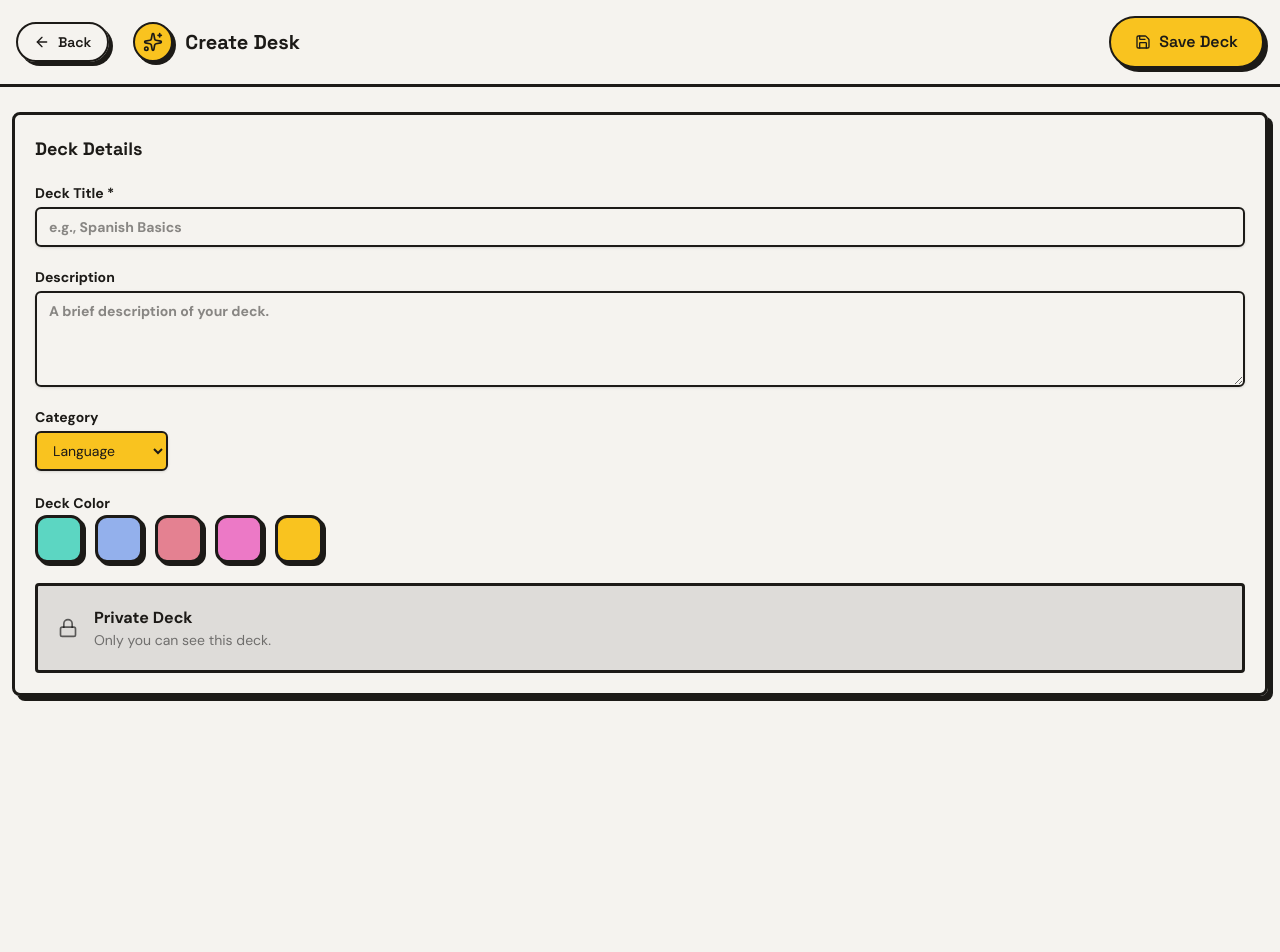
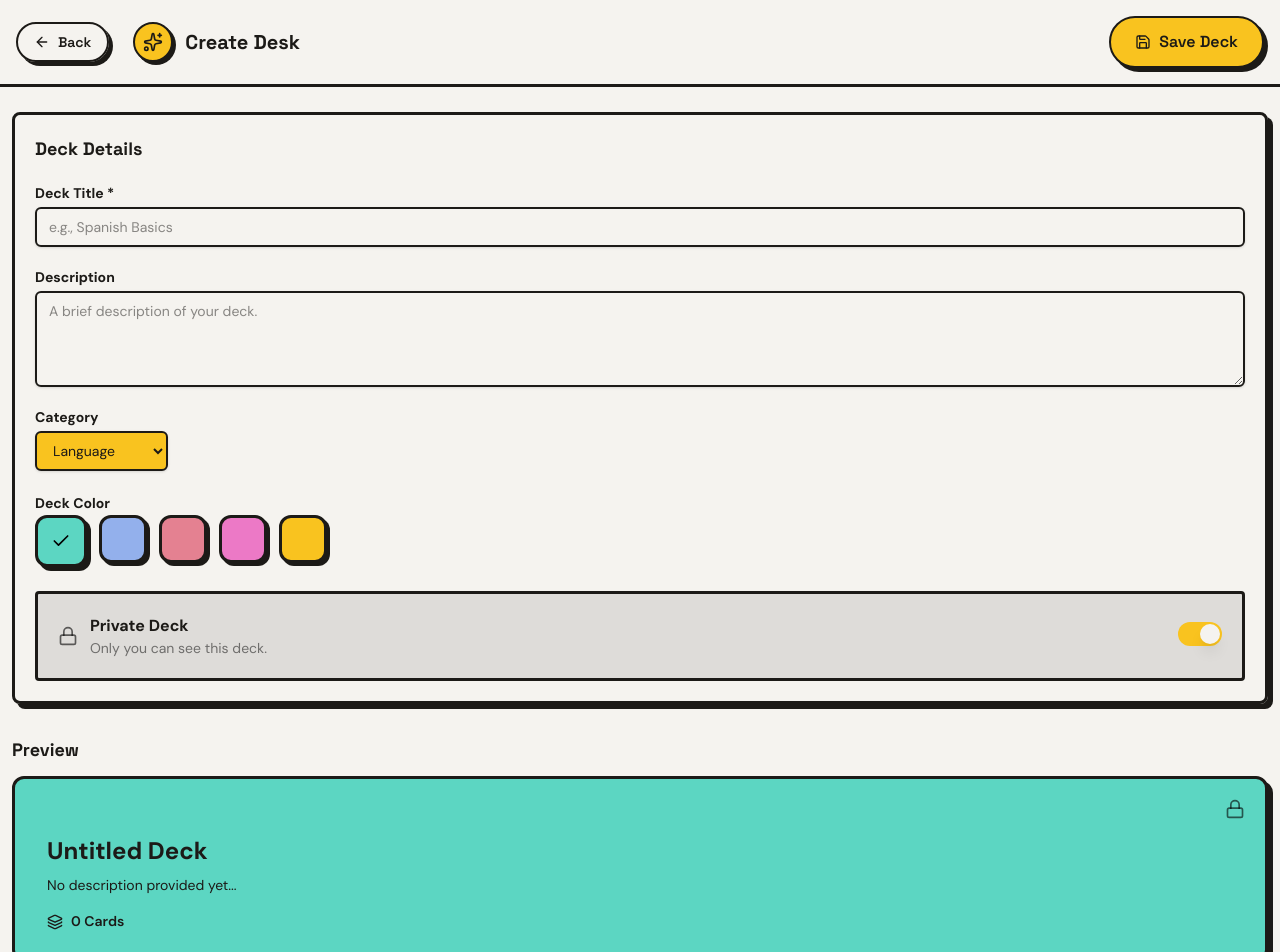
Before and after one commit to emiliofurrer00/languag.io-front-end, a Next.js app: page /decks/editor in a window 1280 px wide. Shown: the top 952 px of the page. Before the commit the page ends 800 px from the top, so only its background shows below. Built offline with nearby package versions, Linux system fonts and the light colour scheme.

Commit message:
add Deck editor page, DeckDetails & DeckPreview components and Switch UI component

```diff
--- a/app/decks/editor/page.tsx
+++ b/app/decks/editor/page.tsx
@@ -1,12 +1,25 @@
+'use client';
+
 import Navbar from '@/components/create-form/Navbar';
 import DeckDetails from '@/components/create-form/DeckDetails';
+import DeckPreview from '@/components/create-form/DeckPreview';
+import { useState } from 'react';
 
 export default function CreateDeckPage() {
+  const [deckDetails, setDeckDetails] = useState({
+    title: '',
+    description: '',
+    category: '',
+    color: 'teal',
+    isPrivate: true,
+  });
+
   return (
     <div className="bg-background min-h-screen w-full">
       <Navbar />
       <section className="pt-28 px-3">
-        <DeckDetails />
+        <DeckDetails deckDetails={deckDetails} setDeckDetails={setDeckDetails} />
+        <DeckPreview deckDetails={deckDetails} />
       </section>
     </div>
   );
--- /dev/null
+++ b/components/create-form/DeckColors.jsx
@@ -0,0 +1,32 @@
+'use client';
+
+import { Check } from 'lucide-react';
+
+const colors = [
+  { name: 'Teal', class: 'bg-neo-teal', id: 'teal' },
+  { name: 'Blue', class: 'bg-neo-blue', id: 'blue' },
+  { name: 'Coral', class: 'bg-neo-coral', id: 'coral' },
+  { name: 'Magenta', class: 'bg-neo-magenta', id: 'magenta' },
+  { name: 'Yellow', class: 'bg-neo-yellow', id: 'yellow' },
+];
+
+export default function DeckColors({ selectedColor, onColorSelect }) {
+  return (
+    <>
+      <span className="text-sm font-bold mb-4">Deck Color</span>
+      <div className="flex gap-3">
+        {colors.map((color) => (
+          <div
+            key={color.id}
+            className={`flex justify-center items-center hover:h-12.5 hover:w-12.5 cursor-pointer w-12 h-12 border-3 rounded-xl shadow-[3px_3px_0_0_hsl(var(--foreground))] transition-all ${color.class} ${selectedColor === color.id ? 'w-13 h-13 shadow-[4px_4px_0_0_hsl(var(--foreground))]' : ''}`}
+            onClick={() => onColorSelect(color.id)}
+          >
+            <Check
+              className={`text-black w-5 h-5 m-auto ${selectedColor === color.id ? 'block' : 'hidden'}`}
+            ></Check>
+          </div>
+        ))}
+      </div>
+    </>
+  );
+}
--- a/components/create-form/DeckDetails.jsx
+++ b/components/create-form/DeckDetails.jsx
@@ -1,4 +1,8 @@
-import { Lock, LockIcon } from 'lucide-react';
+'use client';
+
+import { Globe, LockIcon } from 'lucide-react';
+import DeckColors from './DeckColors';
+import { Switch } from '../ui/Switch';
 
 const CATEGORIES = [
   'Language',
@@ -13,7 +17,7 @@ const CATEGORIES = [
   'Sports',
 ];
 
-export default function DeckDetails() {
+export default function DeckDetails({ deckDetails, setDeckDetails }) {
   return (
     <div className="border-3 rounded-lg shadow-[5px_5px_0_0_hsl(var(--foreground))] p-5">
       <h2 className="text-lg font-bold mb-5">Deck Details</h2>
@@ -22,39 +26,55 @@ export default function DeckDetails() {
           Deck Title *
           <input
             type="text"
-            className="mt-1 block w-full rounded-md border-2 border-foreground px-3 py-2 shadow-sm focus:border-primary focus:ring-primary"
+            className="font-normal mt-1 block w-full rounded-md border-2 border-foreground px-3 py-2 shadow-sm focus:border-primary focus:ring-primary"
             placeholder="e.g., Spanish Basics"
+            onChange={(e) => setDeckDetails({ ...deckDetails, title: e.target.value })}
           />
         </label>
         <label className="text-sm font-bold">
           Description
           <textarea
             type="text"
-            className="mt-1 block w-full rounded-md h-24 border-2 border-foreground px-3 py-2 shadow-sm focus:border-primary focus:ring-primary"
+            className="font-normal mt-1 block w-full rounded-md h-24 border-2 border-foreground px-3 py-2 shadow-sm focus:border-primary focus:ring-primary"
             placeholder="A brief description of your deck."
+            onChange={(e) => setDeckDetails({ ...deckDetails, description: e.target.value })}
           />
         </label>
         <label className="text-sm font-bold">
           Category
           <CategorySelect />
         </label>
-        <div>
-          <span className="text-sm font-bold mb-4">Deck Color</span>
-          <div className="flex gap-3">
-            <div className="cursor-pointer w-12 h-12 border-3 bg-neo-teal rounded-xl shadow-[3px_3px_0_0_hsl(var(--foreground))]"></div>
-            <div className="cursor-pointer w-12 h-12 border-3 bg-neo-blue rounded-xl shadow-[3px_3px_0_0_hsl(var(--foreground))]"></div>
-            <div className="cursor-pointer w-12 h-12 border-3 bg-neo-coral rounded-xl shadow-[3px_3px_0_0_hsl(var(--foreground))]"></div>
-            <div className="cursor-pointer w-12 h-12 border-3 bg-neo-magenta rounded-xl shadow-[3px_3px_0_0_hsl(var(--foreground))]"></div>
-            <div className="cursor-pointer w-12 h-12 border-3 bg-neo-yellow rounded-xl shadow-[3px_3px_0_0_hsl(var(--foreground))]"></div>
-          </div>
+        <div className="h-20">
+          <DeckColors
+            selectedColor={deckDetails.color}
+            onColorSelect={(color) => setDeckDetails({ ...deckDetails, color })}
+          />
         </div>
-        <div className="flex items-center bg-neo-black/10 py-5 px-5 border-3 rounded gap-4">
-          <div>
-            <LockIcon className="text-black/60 w-5 h-5"></LockIcon>
+        <div className="flex items-center justify-between bg-neo-black/10 py-5 px-5 border-3 rounded gap-4">
+          <div className="flex items-center gap-3">
+            <div>
+              {deckDetails.isPrivate ? (
+                <LockIcon className="text-black/60 w-5 h-5"></LockIcon>
+              ) : (
+                <Globe className="text-neo-teal w-5 h-5"></Globe>
+              )}
+            </div>
+            <div>
+              <span className="text-md font-bold mb-4">
+                {deckDetails.isPrivate ? 'Private Deck' : 'Public Deck'}
+              </span>
+              <p className="text-black/50 text-sm">
+                {deckDetails.isPrivate
+                  ? 'Only you can see this deck.'
+                  : 'Everyone can see this deck.'}
+              </p>
+            </div>
           </div>
           <div>
-            <span className="text-md font-bold mb-4">Private Deck</span>
-            <p className="text-black/50 text-sm">Only you can see this deck.</p>
+            <Switch
+              checked={deckDetails.isPrivate}
+              onCheckedChange={(isPrivate) => setDeckDetails({ ...deckDetails, isPrivate })}
+            />
           </div>
         </div>
       </div>
--- /dev/null
+++ b/components/create-form/DeckPreview.jsx
@@ -0,0 +1,29 @@
+import { Globe, Layers, Lock } from 'lucide-react';
+
+export default function DeckPreview({ deckDetails }) {
+  return (
+    <div className="py-3">
+      <h2 className="text-lg font-bold mt-5 mb-3">Preview</h2>
+      <div
+        className={`flex border-3 rounded-xl bg-neo-${deckDetails.color} shadow-[5px_5px_0_0_hsl(var(--foreground))] p-5`}
+      >
+        <div className="flex flex-col gap-2 justify-center w-full pl-3">
+          <div className="w-full flex justify-end">
+            {deckDetails.isPrivate ? (
+              <Lock className="text-black/60 w-5 h-5"></Lock>
+            ) : (
+              <Globe className="text-black/60 w-5 h-5"></Globe>
+            )}
+          </div>
+          <span className="font-bold text-2xl pt-2">{deckDetails.title || 'Untitled Deck'}</span>
+          <span className="text-sm">
+            {deckDetails.description || 'No description provided yet...'}
+          </span>
+          <span className="pb-2 mt-2 text-sm font-semibold">
+            <Layers className="inline mr-2 w-4   h-4"></Layers>0 Cards
+          </span>
+        </div>
+      </div>
+    </div>
+  );
+}
--- /dev/null
+++ b/components/ui/Switch.tsx
@@ -0,0 +1,24 @@
+import * as React from 'react';
+import * as SwitchPrimitives from '@radix-ui/react-switch';
+
+import { cn } from '@/lib/utils';
+
+const Switch = ({ className, ...props }: { className?: string }, ref: React.RefObject<any>) => (
+  <SwitchPrimitives.Root
+    className={cn(
+      'peer inline-flex h-6 w-11 shrink-0 cursor-pointer items-center rounded-full border-2 border-transparent transition-colors data-[state=checked]:bg-primary data-[state=unchecked]:bg-input focus-visible:outline-none focus-visible:ring-2 focus-visible:ring-ring focus-visible:ring-offset-2 focus-visible:ring-offset-background disabled:cursor-not-allowed disabled:opacity-50',
+      className
+    )}
+    {...props}
+    ref={ref}
+  >
+    <SwitchPrimitives.Thumb
+      className={cn(
+        'pointer-events-none block h-5 w-5 rounded-full bg-background shadow-lg ring-0 transition-transform data-[state=checked]:translate-x-5 data-[state=unchecked]:translate-x-0'
+      )}
+    />
+  </SwitchPrimitives.Root>
+);
+Switch.displayName = SwitchPrimitives.Root.displayName;
+
+export { Switch };
```
